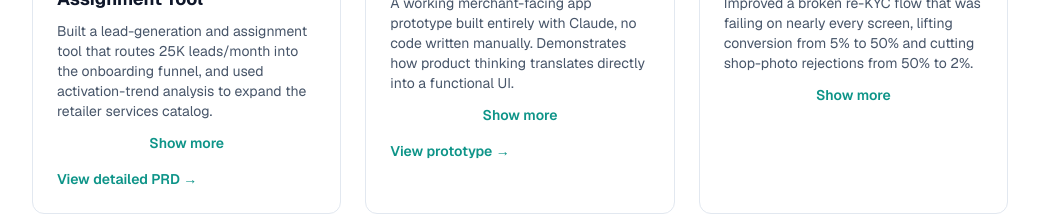
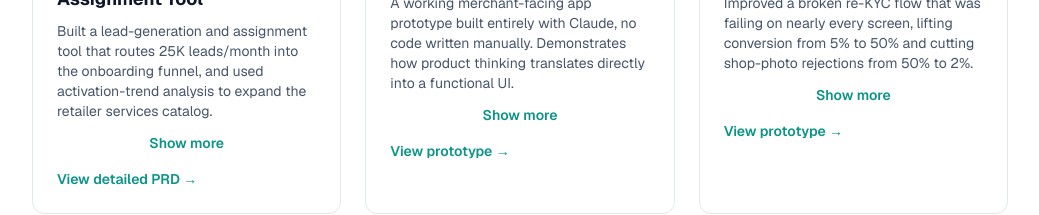
Before and after one commit to rohankhullar24-oss/product-with-rohan, a Next.js app: page / in a window 1280 px wide. Shown: the part 1420-1635 px from the top of the page, without its empty margins (120-1159 px from the left). Built offline with nearby package versions, Linux system fonts and the light colour scheme.

Commit message:
Link RE-KYC Funnel Improvement case study to the prototype page
The case study card had no href, unlike its sibling cards, so no
"View prototype" link rendered on the site.

```diff
--- a/src/components/Projects.tsx
+++ b/src/components/Projects.tsx
@@ -73,6 +73,7 @@ const projects: Project[] = [
     fullDescription:
       "The re-KYC flow was new and riddled with bugs: blank pages, generic errors, and a shop-photo review step rejecting half of all submissions. Most cases only completed after manual intervention from sales and support. I diagnosed the failure points across the journey, resolved the underlying issues, and re-stitched the flow so users could complete it unassisted. Conversion rose from 5% to 50%, and shop-photo rejections dropped from 50% to 2% through SOP changes and better visibility for the review team.",
     tags: ["Product Case Study"],
+    href: "/projects/rekyc-funnel",
   },
   {
     title: "This Portfolio Site: Built with AI, No Code Written",
```
